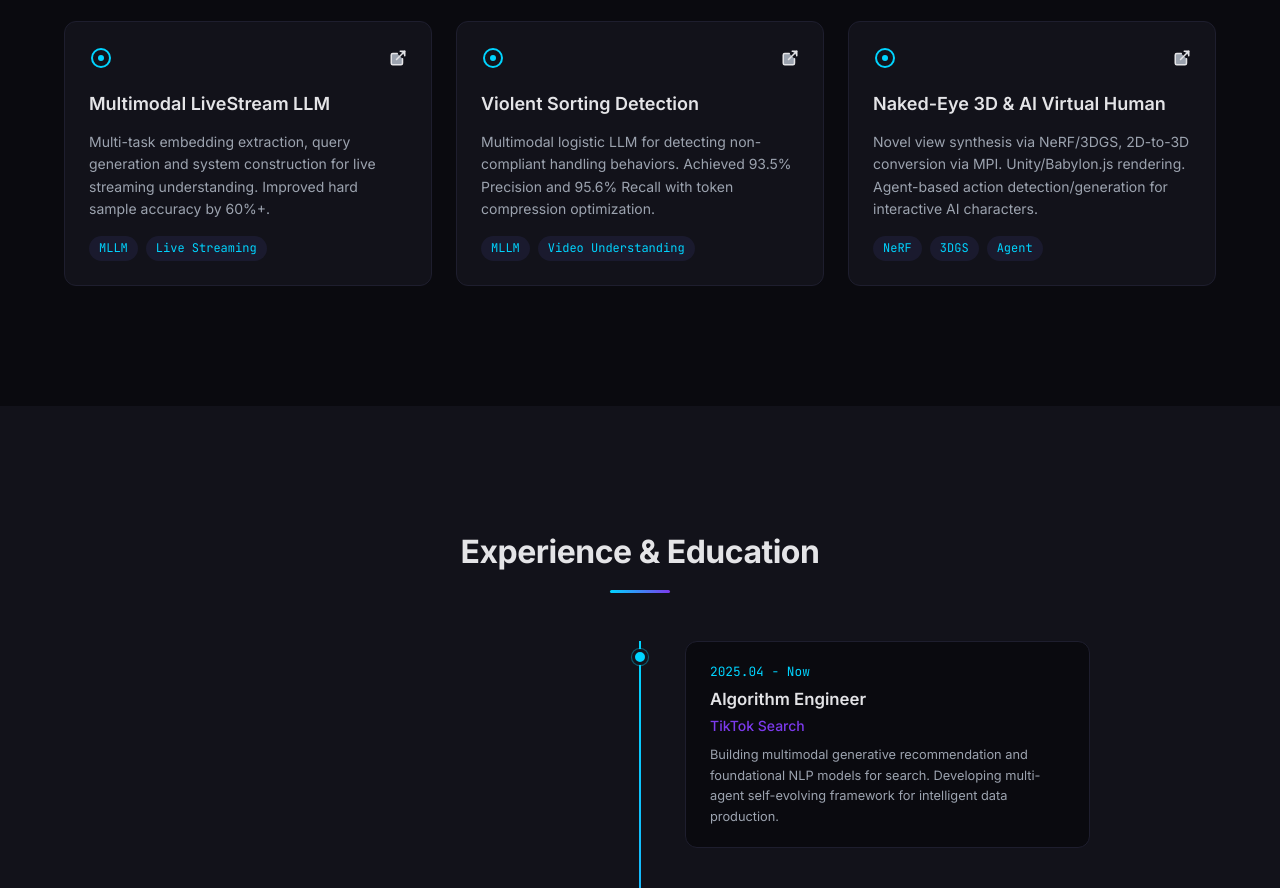
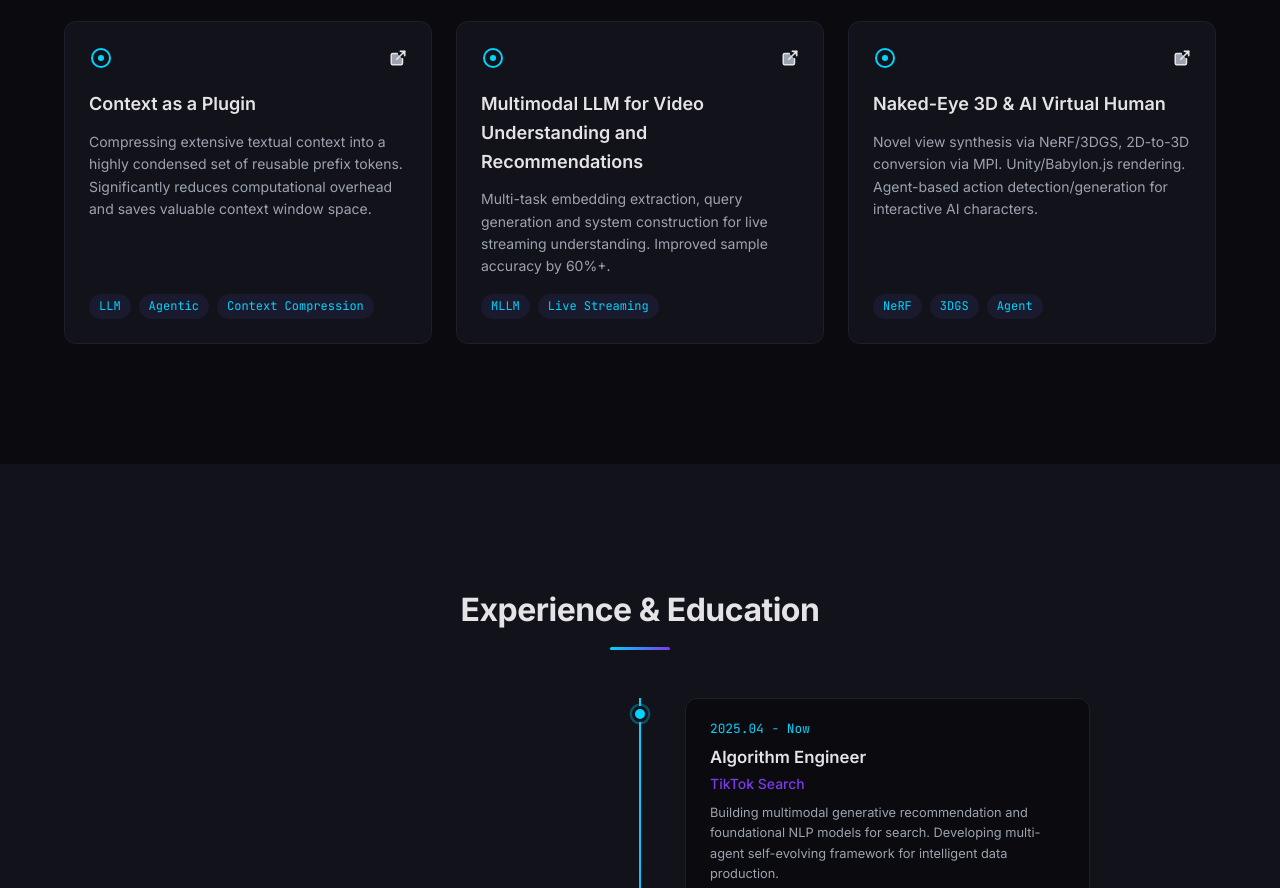
Before and after one commit to Winter-Dry/Winter-Dry, a plain HTML site: page index.html in a window 1280 px wide. Shown: the part 1302-2190 px from the top of the page. Drawn offline with Linux system fonts and the light colour scheme.

Commit message:
add new content

```diff
--- a/index.html
+++ b/index.html
@@ -21,7 +21,7 @@
         <li><a href="#projects">Projects</a></li>
         <li><a href="#timeline">Timeline</a></li>
         <li>
-          <a href="assets/resume.pdf" download class="nav-resume-btn">
+          <a href="assets/ZilongJia's_CV" download class="nav-resume-btn">
             <svg viewBox="0 0 24 24" width="14" height="14" fill="none" stroke="currentColor" stroke-width="2" stroke-linecap="round" stroke-linejoin="round"><path d="M21 15v4a2 2 0 0 1-2 2H5a2 2 0 0 1-2-2v-4"/><polyline points="7 10 12 15 17 10"/><line x1="12" y1="15" x2="12" y2="3"/></svg>
             Resume
           </a>
@@ -152,11 +152,12 @@
               <a href="#" aria-label="Project"><svg viewBox="0 0 24 24" fill="none" stroke="currentColor" stroke-width="2" stroke-linecap="round" stroke-linejoin="round"><path d="M18 13v6a2 2 0 0 1-2 2H5a2 2 0 0 1-2-2V8a2 2 0 0 1 2-2h6"/><polyline points="15 3 21 3 21 9"/><line x1="10" y1="14" x2="21" y2="3"/></svg></a>
             </div>
           </div>
-          <h3 class="project-title">Multimodal LiveStream LLM</h3>
-          <p class="project-desc">Multi-task embedding extraction, query generation and system construction for live streaming understanding. Improved hard sample accuracy by 60%+.</p>
+          <h3 class="project-title">Context as a Plugin</h3>
+          <p class="project-desc">Compressing extensive textual context into a highly condensed set of reusable prefix tokens. Significantly reduces computational overhead and saves valuable context window space.</p>
           <div class="project-tags">
-            <span class="tag">MLLM</span>
-            <span class="tag">Live Streaming</span>
+            <span class="tag">LLM</span>
+            <span class="tag">Agentic</span>
+            <span class="tag">Context Compression</span>
           </div>
         </div>
 
@@ -169,11 +170,11 @@
               <a href="#" aria-label="Project"><svg viewBox="0 0 24 24" fill="none" stroke="currentColor" stroke-width="2" stroke-linecap="round" stroke-linejoin="round"><path d="M18 13v6a2 2 0 0 1-2 2H5a2 2 0 0 1-2-2V8a2 2 0 0 1 2-2h6"/><polyline points="15 3 21 3 21 9"/><line x1="10" y1="14" x2="21" y2="3"/></svg></a>
             </div>
           </div>
-          <h3 class="project-title">Violent Sorting Detection</h3>
-          <p class="project-desc">Multimodal logistic LLM for detecting non-compliant handling behaviors. Achieved 93.5% Precision and 95.6% Recall with token compression optimization.</p>
+          <h3 class="project-title">Multimodal LLM for Video Understanding and Recommendations</h3>
+          <p class="project-desc">Multi-task embedding extraction, query generation and system construction for live streaming understanding. Improved sample accuracy by 60%+.</p>
           <div class="project-tags">
             <span class="tag">MLLM</span>
-            <span class="tag">Video Understanding</span>
+            <span class="tag">Live Streaming</span>
           </div>
         </div>
 
@@ -271,7 +272,7 @@
       <!-- Resume Download CTA -->
       <div class="resume-cta" data-reveal>
         <p>Interested in my full background?</p>
-        <a href="assets/resume.pdf" download class="resume-btn">
+        <a href="assets/ZilongJia's_CV" download class="resume-btn">
           <svg viewBox="0 0 24 24" width="18" height="18" fill="none" stroke="currentColor" stroke-width="2" stroke-linecap="round" stroke-linejoin="round"><path d="M21 15v4a2 2 0 0 1-2 2H5a2 2 0 0 1-2-2v-4"/><polyline points="7 10 12 15 17 10"/><line x1="12" y1="15" x2="12" y2="3"/></svg>
           Download Resume
         </a>
--- a/js/main.js
+++ b/js/main.js
@@ -120,7 +120,8 @@
 
     const texts = [
       'Multimodal LLM Researcher',
-      'Video Instance Segmentation',
+      'Recommandation and Search',
+      'Video Understanding',
       '3D Vision & Generation',
     ];
     let textIndex = 0;
```
Also changed, not shown: 2 other files.
